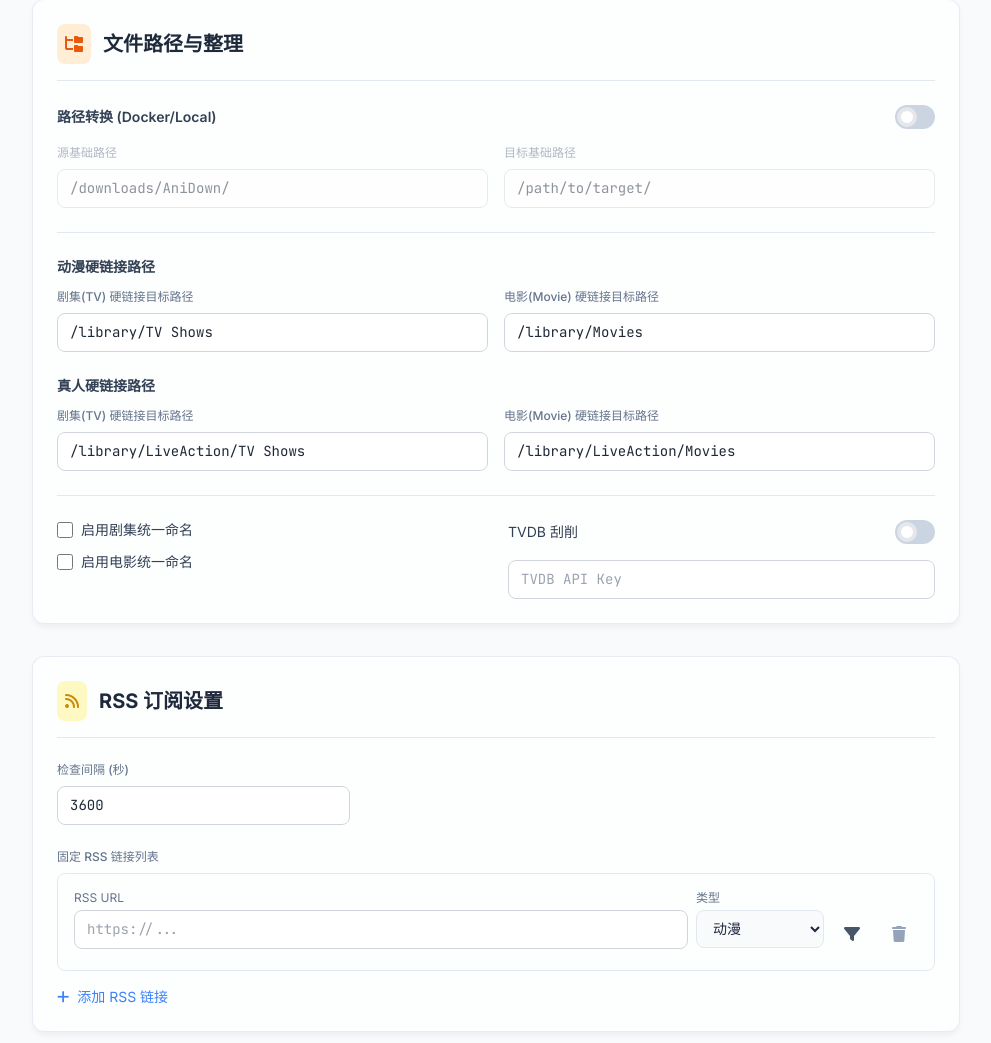
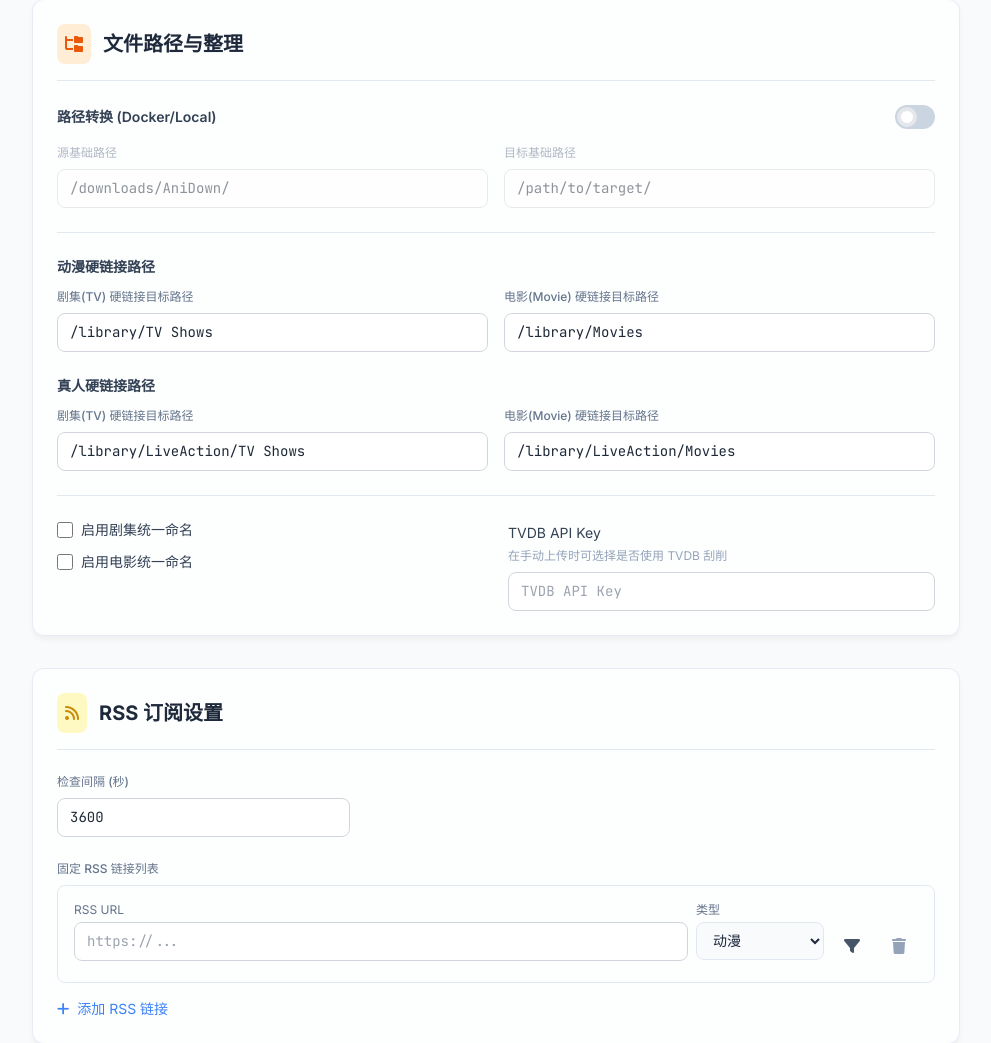
Before and after one commit to 1morr/AniDown-Refactor, a Flask app: page /config in a window 1280 px wide. Shown: the part 2847-3890 px from the top of the page, without its empty margins (288-1279 px from the left). Run offline with Flask 3, Linux system fonts and the light colour scheme; parts of the project's set-up code (start-up, migrations or seed data) failed here and were passed over; some libraries are stand-ins or nearby versions.

Commit message:
feat(tvdb): add TVDB support for renaming

```diff
--- a/src/core/domain/entities.py
+++ b/src/core/domain/entities.py
@@ -90,6 +90,7 @@ class DownloadRecord:
         status: Current download status.
         download_method: Method used to initiate the download.
         is_multi_season: Whether this torrent contains multiple seasons.
+        requires_tvdb: Whether TVDB should be used for renaming.
         download_time: Timestamp when download was initiated.
         completion_time: Timestamp when download completed.
     """
@@ -104,6 +105,7 @@ class DownloadRecord:
     status: DownloadStatus = DownloadStatus.PENDING
     download_method: DownloadMethod = DownloadMethod.RSS_AI
     is_multi_season: bool = False
+    requires_tvdb: bool = False
     download_time: Optional[datetime] = None
     completion_time: Optional[datetime] = None
 
--- a/src/infrastructure/database/models.py
+++ b/src/infrastructure/database/models.py
@@ -93,6 +93,7 @@ class DownloadStatus(Base):
     completion_time = Column(TIMESTAMP)
     is_multi_season = Column(Integer, default=0)  # 0: 单季, 1: 多季
     download_method = Column(Text, default='fixed_rss')  # fixed_rss, manual_magnet, manual_torrent, rss_ai, rss_manual
+    requires_tvdb = Column(Integer, default=0)  # 0: 不使用TVDB, 1: 使用TVDB
     created_at = Column(TIMESTAMP, default=get_utc_now)
     updated_at = Column(TIMESTAMP, default=get_utc_now, onupdate=get_utc_now)
 
--- a/src/infrastructure/repositories/download_repository.py
+++ b/src/infrastructure/repositories/download_repository.py
@@ -58,6 +58,7 @@ class DownloadRepository(IDownloadRepository):
             status=status,
             download_method=method,
             is_multi_season=bool(row.is_multi_season),
+            requires_tvdb=bool(getattr(row, 'requires_tvdb', 0)),
             download_time=row.download_time,
             completion_time=row.completion_time
         )
@@ -78,6 +79,7 @@ class DownloadRepository(IDownloadRepository):
             'completion_time': row.completion_time,
             'is_multi_season': row.is_multi_season,
             'download_method': row.download_method,
+            'requires_tvdb': getattr(row, 'requires_tvdb', 0),
             'created_at': row.created_at,
             'updated_at': row.updated_at
         }
@@ -136,7 +138,8 @@ class DownloadRepository(IDownloadRepository):
                 status=record.status.value if record.status else 'pending',
                 download_time=record.download_time,
                 is_multi_season=1 if record.is_multi_season else 0,
-                download_method=record.download_method.value if record.download_method else 'fixed_rss'
+                download_method=record.download_method.value if record.download_method else 'fixed_rss',
+                requires_tvdb=1 if record.requires_tvdb else 0
             )
             session.add(download)
             session.flush()
--- a/src/interface/web/controllers/config.py
+++ b/src/interface/web/controllers/config.py
@@ -267,9 +267,7 @@ def update_config():
         except ValueError:
             return _handle_config_error(is_ajax, 'Webhook端口必须是整数')
 
-    # TVDB 配置
-    config.set('tvdb.enabled', data.get('tvdb_enabled') == 'on')
-
+    # TVDB 配置 (只保存 API Key，启用开关已移至手动上传页面)
     if 'tvdb_api_key' in data:
         config.set('tvdb.api_key', data['tvdb_api_key'])
 
--- a/src/interface/web/controllers/manual_upload.py
+++ b/src/interface/web/controllers/manual_upload.py
@@ -78,6 +78,8 @@ def submit_manual_upload(
     season = data.get('season', 1)
     category = data.get('category', 'tv')
     media_type = data.get('media_type', 'anime')
+    requires_tvdb = data.get('requires_tvdb', False)
+    tvdb_id = data.get('tvdb_id', None)
 
     # 验证 upload_type
     if upload_type not in ['torrent', 'magnet']:
@@ -111,7 +113,7 @@ def submit_manual_upload(
 
     logger.api_request(
         f"手动上传 - 类型:{upload_type}, 标题:{anime_title}, "
-        f"季数:{season}, 分类:{category}"
+        f"季数:{season}, 分类:{category}, TVDB:{requires_tvdb}, TVDB_ID:{tvdb_id}"
     )
 
     # 在后台线程中处理上传
--- a/src/interface/web/templates/config.html
+++ b/src/interface/web/templates/config.html
@@ -441,14 +441,11 @@
                     </label>
                 </div>
                 <div>
-                    <div class="flex items-center justify-between mb-2">
-                        <span class="text-sm text-slate-700 dark:text-gray-300">TVDB 刮削</span>
-                        <div class="relative inline-block w-10 align-middle select-none">
-                            <input type="checkbox" id="tvdb_enabled" class="toggle-checkbox absolute block w-5 h-5 rounded-full bg-white border-4 appearance-none cursor-pointer top-0.5 left-0.5" {{ 'checked' if config.tvdb.enabled else '' }}/>
-                            <label for="tvdb_enabled" class="toggle-label block overflow-hidden h-6 rounded-full bg-slate-300 dark:bg-gray-700 cursor-pointer"></label>
-                        </div>
+                    <div class="mb-2">
+                        <span class="text-sm text-slate-700 dark:text-gray-300">TVDB API Key</span>
+                        <p class="text-xs text-slate-400 dark:text-gray-500 mt-1">在手动上传时可选择是否使用 TVDB 刮削</p>
                     </div>
-                    <input type="text" id="tvdb_key" class="input-field mt-2" placeholder="TVDB API Key" value="{{ config.tvdb.api_key }}">
+                    <input type="text" id="tvdb_key" class="input-field" placeholder="TVDB API Key" value="{{ config.tvdb.api_key }}">
                 </div>
             </div>
         </section>
@@ -941,10 +938,7 @@
         }
         formData.append('webhook_port', document.getElementById('webhook_port').value);
 
-        // TVDB 配置
-        if (document.getElementById('tvdb_enabled').checked) {
-            formData.append('tvdb_enabled', 'on');
-        }
+        // TVDB 配置 (只保存 API Key，启用开关已移至手动上传页面)
         formData.append('tvdb_api_key', document.getElementById('tvdb_key').value);
 
         try {
```
Also changed, not shown: src/interface/web/templates/manual_upload.html (+50 -1 lines), src/services/download_manager.py (+35 -13 lines).
